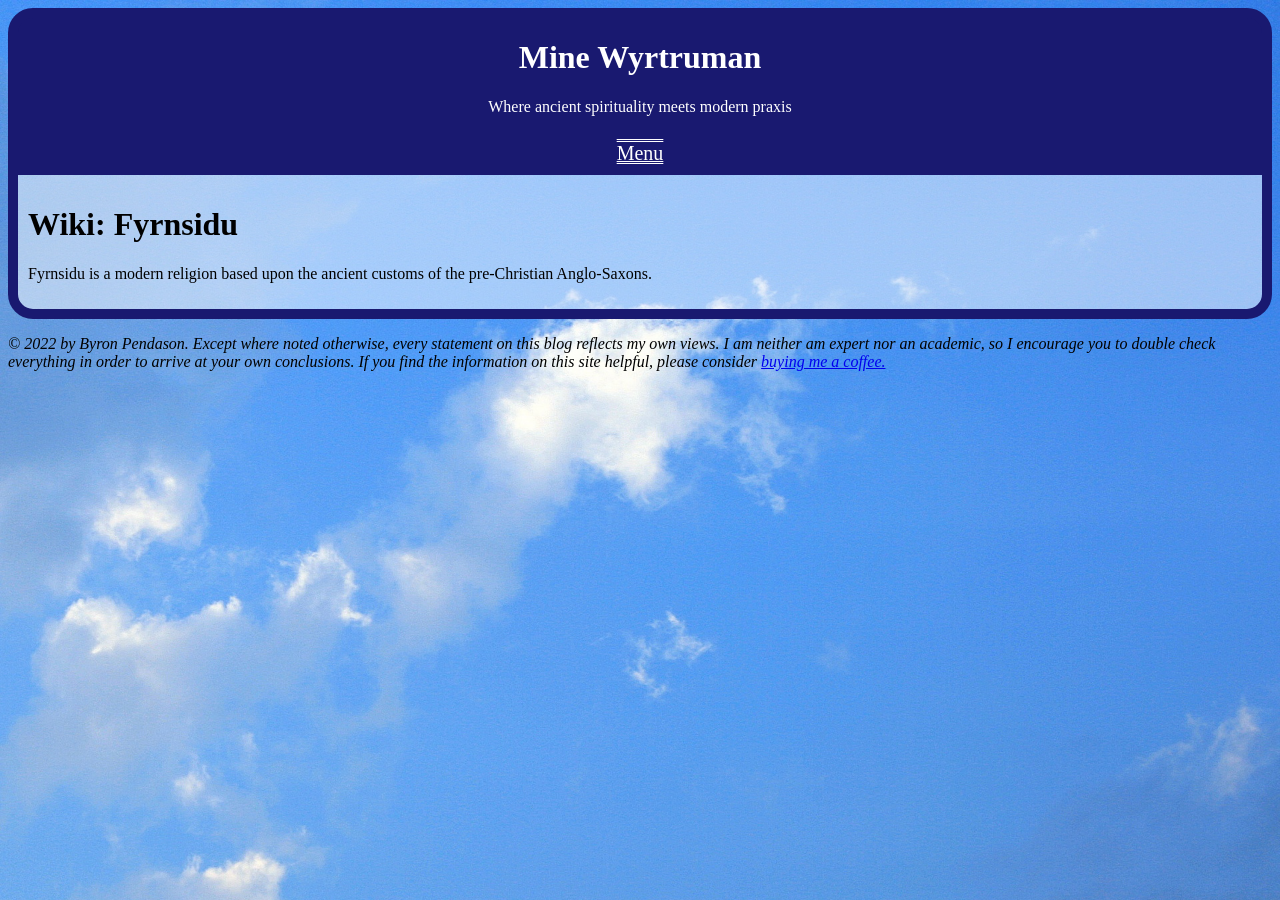
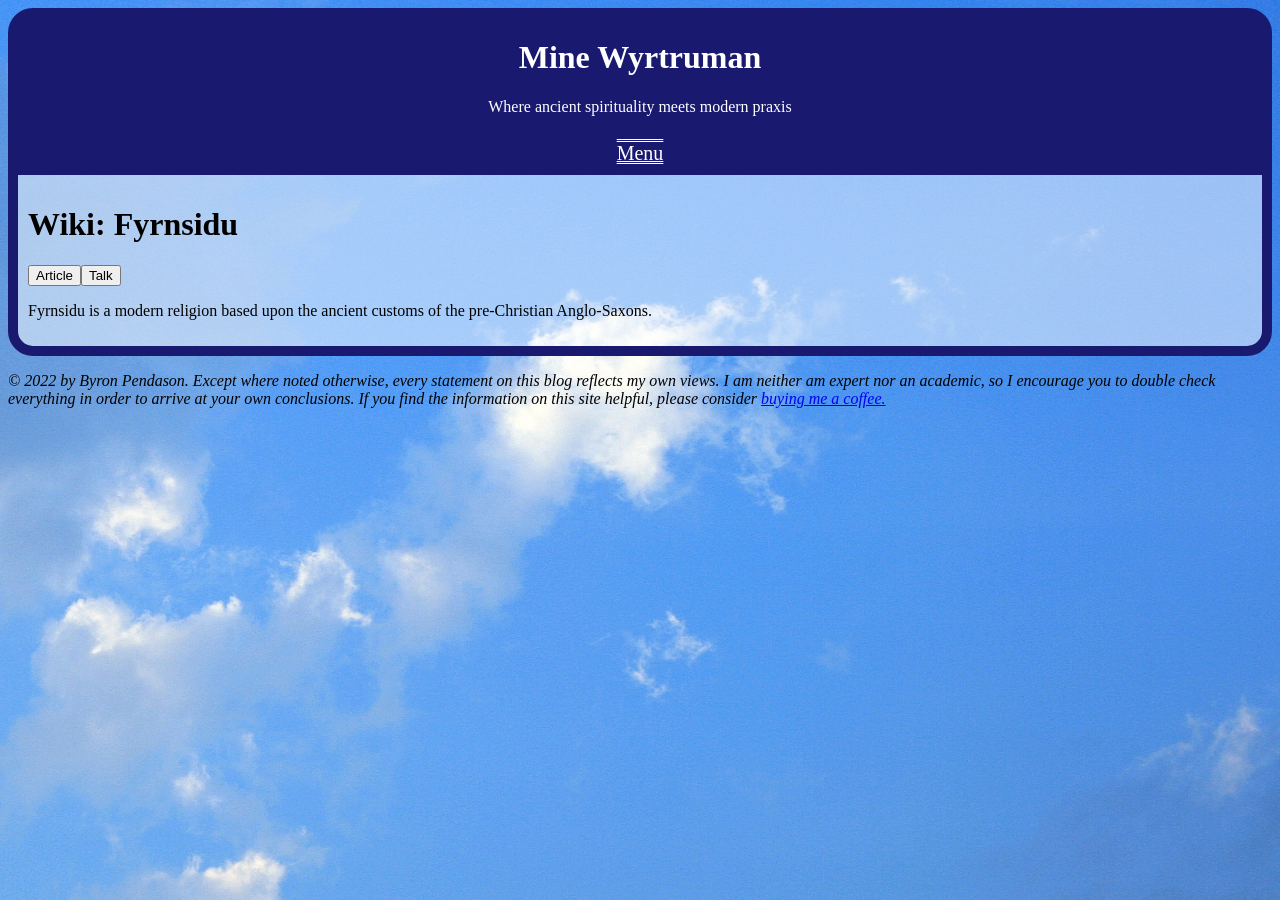
Before and after one commit to byronpendason/byronpendason.github.io, a Jekyll site: the page built from _wiki/fyrnsidu.md, in a window 1280 px wide. Built offline with Jekyll 4.4.1, drawn with Linux system fonts in a browser that asks for light colours; comment, search, counter and statistics services are not loaded.

Commit message:
Update wiki.html

```diff
--- a/_layouts/wiki.html
+++ b/_layouts/wiki.html
@@ -3,7 +3,10 @@ layout: "default"
 ---
 
 {% if page.title != "Index" %}<h1>Wiki: {{page.title}}</h1>{% endif %}
-
+<button type="button">Article</button><button type="button">Talk</button>
+<div id="article">
 {{ content }}
-
+</div>
+<div id="talk">
+</div>
 {% include wikilinks.html %}
```
